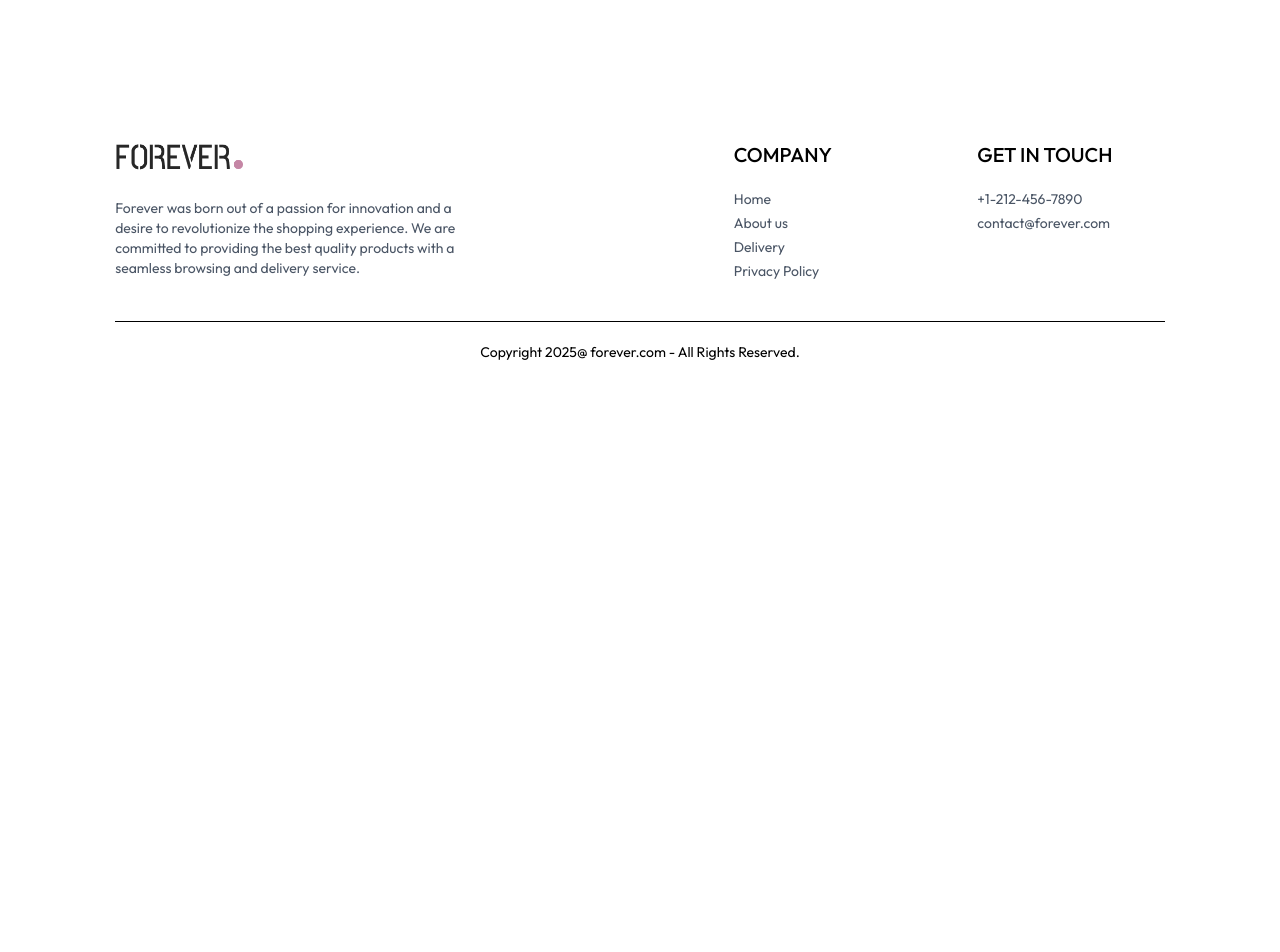
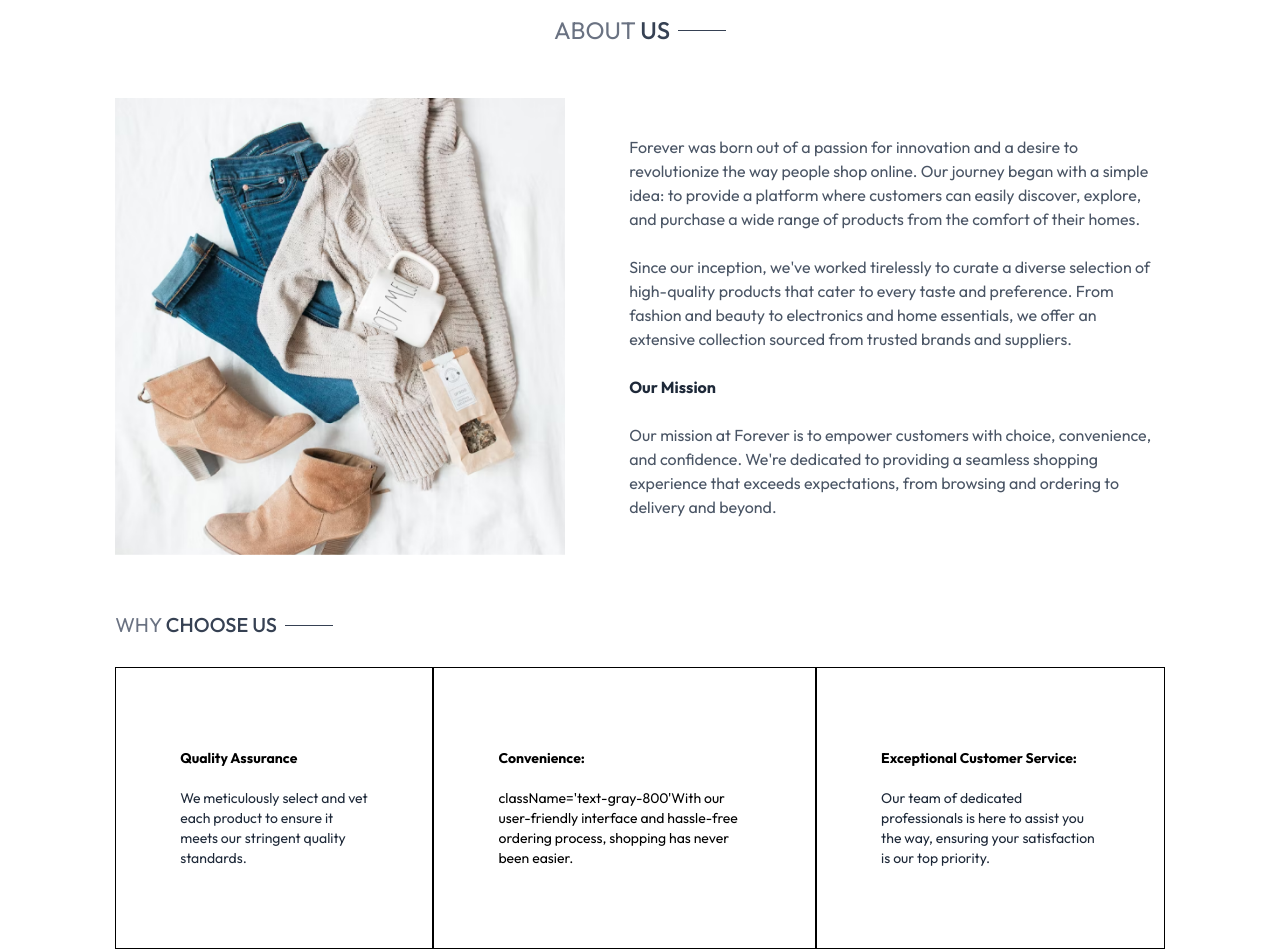
Before and after one commit to NaveenRay1/FOREVER, a React app in the folder frontend/: page /about in a window 1280 px wide. Shown: the part 100-1052 px from the top of the page. Before the commit the page ends 800 px from the top, so only its background shows below. Built offline with nearby package versions, Linux system fonts and the light colour scheme; the HTML template or start-up script is replaced by a standard one.

Commit message:
complete about us

```diff
--- a/frontend/src/pages/About.jsx
+++ b/frontend/src/pages/About.jsx
@@ -1,9 +1,42 @@
 import React from 'react'
+import Title from '../components/Title'
+import { assets } from '../assets/assets'
+import NewsLetterBox from '../components/NewsLetterBox'
 
 const About = () => {
   return (
     <div>
+      <div className='text-2xl text-center pt-8 border-t'>
+      <Title text1={'ABOUT'} text2={'US'}/>
+      </div>
+      <div className='my-10 flex flex-col md:flex-row gap-16'>
+        <img className='w-full md:max-w-[450px]' src={assets.about_img}></img>
+        <div className='flex flex-col justify-center gap-6 md:w-2/4 text-gray-600'>
+          <p>Forever was born out of a passion for innovation and a desire to revolutionize the way people shop online. Our journey began with a simple idea: to provide a platform where customers can easily discover, explore, and purchase a wide range of products from the comfort of their homes.</p>
+          <p>Since our inception, we've worked tirelessly to curate a diverse selection of high-quality products that cater to every taste and preference. From fashion and beauty to electronics and home essentials, we offer an extensive collection sourced from trusted brands and suppliers.</p>
+          <b className='text-gray-800'>Our Mission</b>
+          <p>Our mission at Forever is to empower customers with choice, convenience, and confidence. We're dedicated to providing a seamless shopping experience that exceeds expectations, from browsing and ordering to delivery and beyond.</p>
+        </div>
+      </div>
+      <div className='text-xl py-4'>
+        <Title text1={'WHY'} text2={'CHOOSE US'}/>
+      </div>
+      <div className='flex flex-col md:flex-row text-sm mb-20'>
+      <div className='border px-10 md:px-16 py-8 sm:py-20 flex flex-col gap-5'>
+      <b>Quality Assurance</b>
+      <p className='text-gray-800'>We meticulously select and vet each product to ensure it meets our stringent quality standards.</p>
+     </div>
+     <div className='border px-10 md:px-16 py-8 sm:py-20 flex flex-col gap-5'>
+      <b>Convenience:</b>
+      <p> className='text-gray-800'With our user-friendly interface and hassle-free ordering process, shopping has never been easier.</p>
+     </div>
+     <div className='border px-10 md:px-16 py-8 sm:py-20 flex flex-col gap-5'>
+      <b>Exceptional Customer Service:</b>
+      <p className='text-gray-800'>Our team of dedicated professionals is here to assist you the way, ensuring your satisfaction is our top priority.</p>
+     </div>
 
+      </div>
+      <NewsLetterBox/>
     </div>
   )
 }
--- a/frontend/src/pages/Login.jsx
+++ b/frontend/src/pages/Login.jsx
@@ -1,10 +1,32 @@
-import React from 'react'
+import React, { useState } from 'react'
 
 const Login = () => {
+  const [currentState , setCurrentState] = useState('Login');
+
+  const onSubmitHandler = async(event)=>{
+    event.preventDefault();
+  }
   return (
-    <div>
+    <form onSubmit={onSubmitHandler} className='flex flex-col items-center w-[90%] sm:max-w-96 m-auto mt-14 gap-4 text-gray-800'>
+    <div className='inline-flex items-center gap-2 mb-2 mt-10'>
+      <p className='prata-regular text-3xl'>{currentState}</p>
+      <hr className='border-none h-[1.5px] w-8 bg-gray-800'></hr>
+    </div>
+     {currentState==='Login' ? '' : <input type='text' className='w-full px-3 py-2 border border-gray-800' placeholder='Name' required></input>
+}
+         <input type='email' className='w-full px-3 py-2 border border-gray-800' placeholder='Email' required></input>
+    <input type='password' className='w-full px-3 py-2 border border-gray-800' placeholder='Password' required></input>
+    <div className='w-full flex justify-between text-sm mt-[-8px]'>
+    <p className='cursor-pointer text-gray-500'>Forgot your password?</p>
+    {
+      currentState==='Login'
+      ?<p  className='cursor-pointer text-gray-500' onClick={()=>setCurrentState('Sign Up')}>Create account</p>
+      :<p className='cursor-pointer text-gray-500' onClick={()=>setCurrentState('Login')}>Login Here</p>
+    }
 
     </div>
+    <button className='bg-black text-white px-8 py-2 font-light mt-4 cursor-pointer'>{currentState === 'Login'? 'Sign In': 'Sign Up'}</button>
+    </form>
   )
 }
 
```
